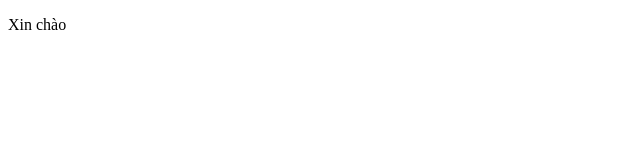
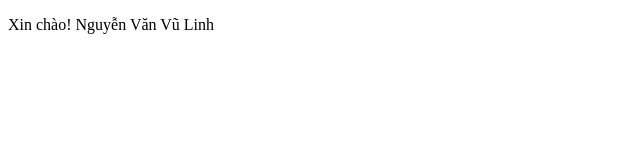
Before and after one commit to NVVLinh/BT1, a plain HTML site: page web/index.html in a window 1280 px wide. Shown: the whole page, without its empty margins (0-640 px from the left). Drawn offline with Linux system fonts and the light colour scheme.

Commit message:
Modified web/index.html

```diff
--- a/web/index.html
+++ b/web/index.html
@@ -9,7 +9,7 @@
 </head>
 
 <body>
-    <p>Xin chào</p>
+    <p>Xin chào! Nguyễn Văn Vũ Linh</p>
 </body>
 
 </html>
```
